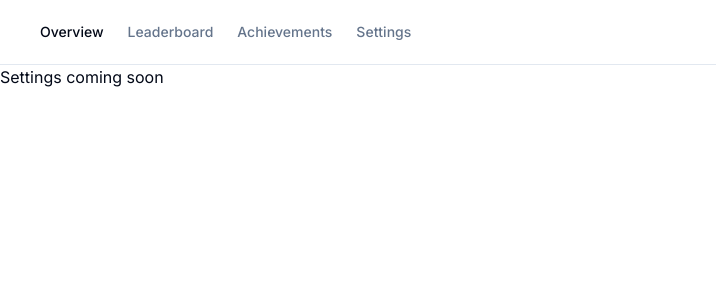
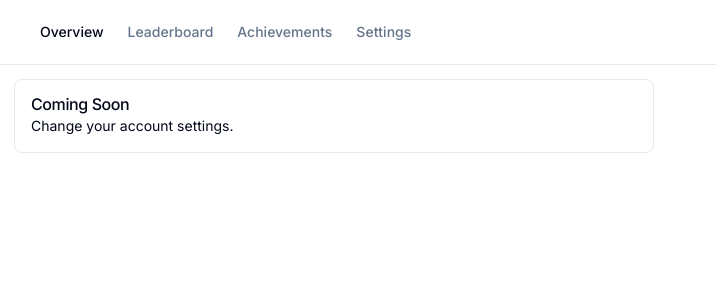
Before and after one commit to niamhbrockbank/track-the-tube, a Next.js app: page /settings in a window 1280 px wide. Shown: the top 300 px of the page, without its empty margins (0-716 px from the left). Built offline with nearby package versions, Linux system fonts and the light colour scheme.

Commit message:
Add coming soon alert

```diff
--- a/app/achievements/page.tsx
+++ b/app/achievements/page.tsx
@@ -1,10 +1,18 @@
+"use client"
+
 import NavBar from "@/components/nav-bar"
+import { Alert, AlertDescription, AlertTitle } from "@/components/ui/alert"
 
 export default function Achievements(): JSX.Element {
     return (
         <>
             <NavBar />
-            <p>coming soon</p>
+            <Alert className="m-3.5 max-w-screen-sm">
+  <AlertTitle>Coming Soon</AlertTitle>
+  <AlertDescription>
+    Earn achievements for visiting stations.
+  </AlertDescription>
+</Alert>
         </>
     )
 }
--- a/app/leaderboard/page.tsx
+++ b/app/leaderboard/page.tsx
@@ -1,10 +1,16 @@
 import NavBar from "@/components/nav-bar";
+import { Alert, AlertDescription, AlertTitle } from "@/components/ui/alert";
 
 export default function Leaderboard(): JSX.Element {
     return (
         <>
         <NavBar />
-        <h1>hi</h1>
+        <Alert className="m-3.5 max-w-screen-sm">
+  <AlertTitle>Coming Soon</AlertTitle>
+  <AlertDescription>
+    See how you compare to your friends.
+  </AlertDescription>
+</Alert>
         </>
     )
 }
--- a/app/settings/page.tsx
+++ b/app/settings/page.tsx
@@ -1,10 +1,16 @@
 import NavBar from "@/components/nav-bar";
+import { Alert, AlertDescription, AlertTitle } from "@/components/ui/alert";
 
 export default function Settings():JSX.Element {
     return (
         <>
             <NavBar />
-            <p>Settings coming soon</p>
+            <Alert className="m-3.5 max-w-screen-sm">
+  <AlertTitle>Coming Soon</AlertTitle>
+  <AlertDescription>
+    Change your account settings.
+  </AlertDescription>
+</Alert>
         </>
     )
 }
```
